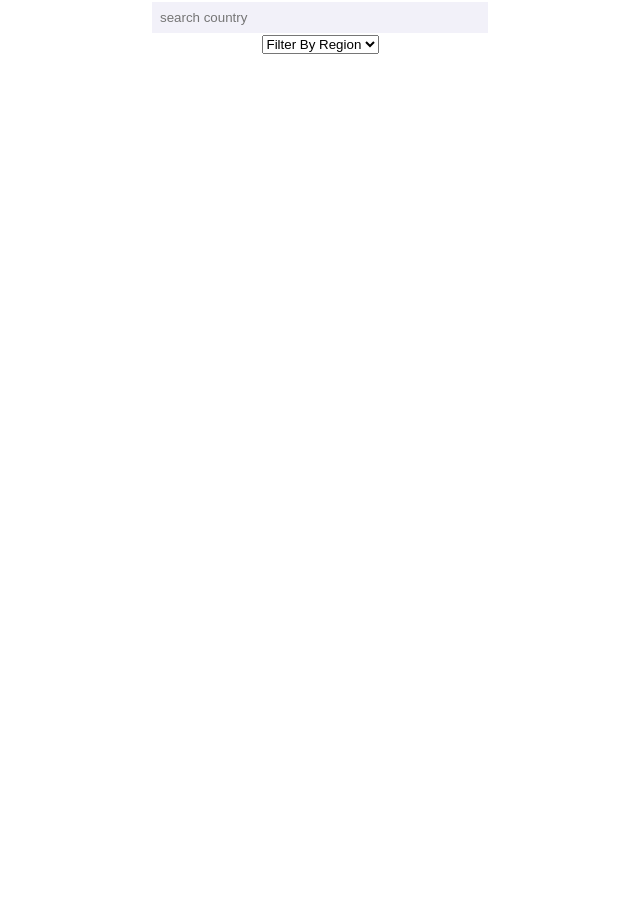
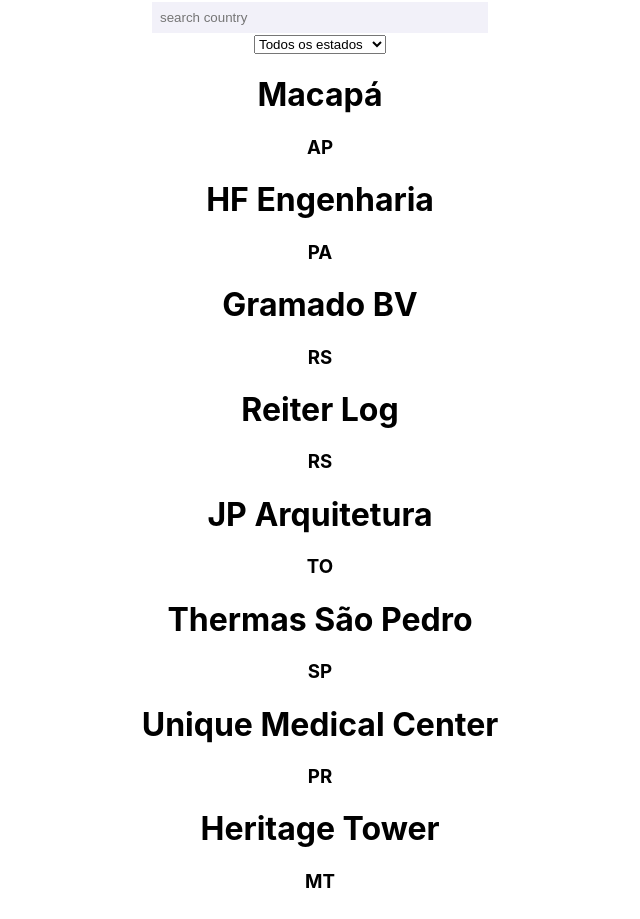
Before and after one commit to thefintz/CRIs-front, a React (Create React App) app: page / in a window 1280 px wide. Shown: the part 80-999 px from the top of the page, without its empty margins (320-960 px from the left). Before the commit the page ends 800 px from the top, so only its background shows below. Built offline with nearby package versions, Linux system fonts and the light colour scheme; no server answers.

Commit message:
added cris and search for state

```diff
--- /dev/null
+++ b/src/components/CRIsData.js
@@ -0,0 +1,405 @@
+const data = [
+  {
+    "nome": "Macapá",
+    "emissor": {
+      "nome": "Fortesec",
+      "cnpj": "12.979.898/0001-70"
+    },
+    "dataEmissao": "2022-01-28",
+    "dataVencimento": "2037-01-20",
+    "quantidadeEmitida": 92200,
+    "valorTotal": 92200000,
+    "ativos": [
+      {
+        "indexador": "IPCA",
+        "juros": "11%",
+        "cota": "senior"
+      },
+      {
+        "indexador": "IPCA",
+        "juros": "16%",
+        "cota": "subordinada"
+      }
+    ],
+    "termoSecuritizacao": "https://fortesec.com.br/wp/wp-content/uploads/2022/02/20220126_CRI_S685_690_Macapa_TS.pdf",
+    "localizacao": {
+      "rua": "",
+      "numero": "",
+      "bairro": "",
+      "cidade": "Macapá",
+      "estado": "AP"
+    },
+    "cedentes": [
+      {
+        "nome": "DUCA SERRA DESENVOLVIMENTO IMOBILIÁRIO LTDA.",
+        "cnpj": " 21.079.018/0001-09"
+      },
+      {
+        "nome": "LOTEAMENTO RESIDENCIAL E COMERCIAL ÁGUA MINERAL SPE LTDA.",
+        "cnpj": "20.818.568/0001-21"
+      },
+      {
+        "nome": "CCN MACAPÁ DESENVOLVIMENTO IMOBILIÁRIO LTDA",
+        "cnpj": "18.476.034/0001-12"
+      },
+      {
+        "nome": "LOTEAMENTO RESIDENCIAL E COMERCIAL TERRA NORTE LTDA",
+        "cnpj": "27.260.048/0001-95"
+      }
+    ]
+  },
+  {
+    "nome": "HF Engenharia",
+    "emissor": {
+      "nome": "Fortesec",
+      "cnpj": "12.979.898/0001-70"
+    },
+    "dataEmissao": "2022-01-27",
+    "dataVencimento": "2032-01-20",
+    "quantidadeEmitida": 7000,
+    "valorTotal": 7000000,
+    "ativos": [
+      {
+        "indexador": "IPCA",
+        "juros": "10%",
+        "cota": "senior"
+      },
+      {
+        "indexador": "IPCA",
+        "juros": "15%",
+        "cota": "subordinada"
+      }
+    ],
+    "termoSecuritizacao": "https://fortesec.com.br/wp/wp-content/uploads/2022/01/20220127_CRI_S701_704_HF_Engenharia_TS-1.pdf",
+    "aditamentos": [
+      "https://fortesec.com.br/wp/wp-content/uploads/2022/01/20220127_CRI_S701_704_HF_Engenharia_1Adit_TS-1.pdf"
+    ],
+    "localizacao": {
+      "rua": "",
+      "numero": "",
+      "bairro": "",
+      "cidade": "Capitão Poço",
+      "estado": "PA"
+    },
+    "cedentes": [
+      {
+        "nome": "HF ENGENHARIA E EMPREENDIMENTOS LTDA.",
+        "cnpj": "02.260.706/0001-18"
+      }
+    ]
+  },
+  {
+    "nome": "Gramado BV",
+    "emissor": {
+      "nome": "Fortesec",
+      "cnpj": "12.979.898/0001-70"
+    },
+    "dataEmissao": "2021-12-30",
+    "dataVencimento": "2028-12-20",
+    "quantidadeEmitida": 47000,
+    "valorTotal": 47000000,
+    "ativos": [
+      {
+        "indexador": "IPCA",
+        "juros": "10%",
+        "cota": "senior"
+      },
+      {
+        "indexador": "IPCA",
+        "juros": "15%",
+        "cota": "subordinada"
+      }
+    ],
+    "termoSecuritizacao": "https://fortesec.com.br/wp/wp-content/uploads/2022/01/20211229_CRI_S699_700_Gramado_BV_TS.pdf",
+    "aditamentos": [""],
+    "localizacao": {
+      "rua": "Avenida das Hortências",
+      "numero": "",
+      "bairro": "",
+      "cidade": "Gramado",
+      "estado": "RS"
+    },
+    "cedentes": [
+      {
+        "nome": "GRAMADO BV RESORT INCORPORAÇÕES SPE LTDA.",
+        "cnpj": "23.448.583/0001-13"
+      }
+    ]
+  },
+  {
+    "nome": "Reiter Log",
+    "emissor": {
+      "nome": "Fortesec",
+      "cnpj": "12.979.898/0001-70"
+    },
+    "dataEmissao": "2021-12-28",
+    "dataVencimento": "2025-12-20",
+    "quantidadeEmitida": 66500,
+    "valorTotal": 66500000,
+    "ativos": [
+      {
+        "indexador": "IPCA",
+        "juros": "8.50%",
+        "cota": ""
+      }
+    ],
+    "termoSecuritizacao": "https://fortesec.com.br/wp/wp-content/uploads/2022/01/20220121_CRI_S697_698_Reiter_Log_1o_Aditamento_TS.pdf",
+    "aditamentos": [""],
+    "localizacao": {
+      "rua": "Tabaí",
+      "numero": "",
+      "bairro": "Canoas",
+      "cidade": "Nova Santa Rita",
+      "estado": "RS"
+    },
+    "cedentes": [
+      {
+        "nome": "ESTÂNCIA DEL SUR AGROPECUÁRIA EIRELI",
+        "cnpj": "10.652.670/0001-46"
+      }
+    ]
+  },
+  {
+    "nome": "JP Arquitetura",
+    "emissor": {
+      "nome": "Fortesec",
+      "cnpj": "12.979.898/0001-70"
+    },
+    "dataEmissao": "2021-11-16",
+    "dataVencimento": "2026-11-20",
+    "quantidadeEmitida": 89000,
+    "valorTotal": 89000000,
+    "ativos": [
+      {
+        "indexador": "IPCA",
+        "juros": "10%",
+        "cota": "senior"
+      },
+      {
+        "indexador": "IPCA",
+        "juros": "15%",
+        "cota": "subordinada"
+      }
+    ],
+    "termoSecuritizacao": "https://fortesec.com.br/wp/wp-content/uploads/2021/11/20211117_CRI_S675_684_JP_Arquitetura_TS.pdf",
+    "aditamentos": [""],
+    "cedentes": [
+      {
+        "nome": "JP TORRE ESMERALDA EMPREENDIMENTO IMOBILIÁRIO SPE LTDA.",
+        "cnpj": "30.982.240/0001-08"
+      }
+    ],
+    "localizacao": {
+      "rua": "",
+      "numero": "",
+      "bairro": "",
+      "cidade": "Palmas",
+      "estado": "TO"
+    }
+  },
+  {
+    "nome": "Thermas São Pedro",
+    "emissor": {
+      "nome": "Fortesec",
+      "cnpj": "12.979.898/0001-70"
+    },
+    "dataEmissao": "2021-10-26",
+    "dataVencimento": "2032-08-20",
+    "quantidadeEmitida": 194000,
+    "valorTotal": 194000000,
+    "ativos": [
+      {
+        "indexador": "IPCA",
+        "juros": "10%",
+        "cota": "senior"
+      },
+      {
+        "indexador": "IPCA",
+        "juros": "17.5%",
+        "cota": "subordinada"
+      }
+    ],
+    "termoSecuritizacao": "https://fortesec.com.br/wp/wp-content/uploads/2021/10/20211021_CRI_S649_662_Thermas_-Sao_Pedro_TS.pdf",
+    "aditamentos": [""],
+    "cedentes": [
+      {
+        "nome": "WATER PARK SÃO PEDRO EMPREENDIMENTOS IMOBILIÁRIOS LTDA",
+        "cnpj": "28.633.654/0001-71"
+      },
+      {
+        "nome": "COMPANHIA HIPOTECÁRIA PIRATINI CHP,",
+        "cnpj": "18.282.093/0001-50"
+      }
+    ],
+    "localizacao": {
+      "rua": "",
+      "numero": "",
+      "bairro": "",
+      "cidade": "São Pedro",
+      "estado": "SP"
+    }
+  },
+  {
+    "nome": "Unique Medical Center",
+    "emissor": {
+      "nome": "Fortesec",
+      "cnpj": "12.979.898/0001-70"
+    },
+    "dataEmissao": "2021-10-25",
+    "dataVencimento": "2025-10-20",
+    "quantidadeEmitida": 46500,
+    "valorTotal": 46500000,
+    "ativos": [
+      {
+        "indexador": "IPCA",
+        "juros": "8.50%",
+        "cota": "senior"
+      },
+      {
+        "indexador": "IPCA",
+        "juros": "10.17%",
+        "cota": "subordinada"
+      }
+    ],
+    "termoSecuritizacao": "https://fortesec.com.br/wp/wp-content/uploads/2021/10/20211022_CRI_S663_674_Unique_Medical_TS.pdf",
+    "aditamentos": [""],
+    "cedentes": [
+      {
+        "nome": "CR INCORPORADORA DE IMÓVEIS LTDA",
+        "cnpj": "38.821.432/0001-36"
+      }
+    ],
+    "localizacao": {
+      "rua": "Av. Joaquim Duarte Moleirinho",
+      "numero": "3223",
+      "bairro": "Jardim Itália",
+      "cidade": "Maringá",
+      "estado": "PR"
+    }
+  },
+  {
+    "nome": "Heritage Tower",
+    "emissor": {
+      "nome": "Fortesec",
+      "cnpj": "12.979.898/0001-70"
+    },
+    "dataEmissao": "2021-09-30",
+    "dataVencimento": "2025-03-20",
+    "quantidadeEmitida": 37500,
+    "valorTotal": 37500000,
+    "ativos": [
+      {
+        "indexador": "IPCA",
+        "juros": "10%",
+        "cota": "senior"
+      },
+      {
+        "indexador": "IPCA",
+        "juros": "14,38%",
+        "cota": "subordinada"
+      }
+    ],
+    "termoSecuritizacao": "https://fortesec.com.br/wp/wp-content/uploads/2021/09/20210929_CRI_S628_637_Heritage_Tower_TS.pdf",
+    "aditamentos": [""],
+    "cedentes": [
+      {
+        "nome": "HERITAGE OFFICE CONSTRUTORA E INCORPORADORA SPE LTDA",
+        "cnpj": "34.194.267/0001-89"
+      }
+    ],
+    "localizacao": {
+      "rua": "",
+      "numero": "",
+      "bairro": "",
+      "cidade": "Rondonópolis",
+      "estado": "MT"
+    }
+  },
+  {
+    "nome": "Ingleses Beach",
+    "emissor": {
+      "nome": "Fortesec",
+      "cnpj": "12.979.898/0001-70"
+    },
+    "dataEmissao": "2021-09-22",
+    "dataVencimento": "2031-09-20",
+    "quantidadeEmitida": 146750,
+    "valorTotal": 146750000,
+    "ativos": [
+      {
+        "indexador": "IPCA",
+        "juros": "10%",
+        "cota": "senior"
+      },
+      {
+        "indexador": "IPCA",
+        "juros": "17.50%",
+        "cota": "subordinada"
+      }
+    ],
+    "termoSecuritizacao": "https://fortesec.com.br/wp/wp-content/uploads/2021/09/20210917_CRI_S628_637_Ingleses_Beach_TS.pdf",
+    "aditamentos": [""],
+    "cedentes": [
+      {
+        "nome": "JC COMPRA E VENDA DE IMÓVEIS LTDA.",
+        "cnpj": "27.242.827/0001-68"
+      },
+      {
+        "nome": "JCD EMPREENDIMENTOS E PARTICIPAÇÕES LTDA.",
+        "cnpj": "20.483.867/0001-52"
+      },
+      {
+        "nome": "JC ADMINISTRAÇÃO E INVESTIMENTOS SPE S.A",
+        "cnpj": "37.168.912/0001-87"
+      }
+    ],
+    "localizacao": {
+      "rua": "Estrada Dom João Becker",
+      "numero": "",
+      "bairro": "Ingleses",
+      "cidade": "Florianópolis",
+      "estado": "PR"
+    }
+  },
+  {
+    "nome": "Golden Laghetto",
+    "emissor": {
+      "nome": "Fortesec",
+      "cnpj": "12.979.898/0001-70"
+    },
+    "dataEmissao": "2021-09-10",
+    "dataVencimento": "2030-01-20",
+    "quantidadeEmitida": 160000,
+    "valorTotal": 160000000,
+    "ativos": [
+      {
+        "indexador": "IPCA",
+        "juros": "10%",
+        "cota": "senior"
+      },
+      {
+        "indexador": "IPCA",
+        "juros": "13.34%",
+        "cota": "subordinada"
+      }
+    ],
+    "termoSecuritizacao": "https://fortesec.com.br/wp/wp-content/uploads/2021/09/20210908_CRI_S638_639_Golden_Laghetto_TS.pdf",
+    "aditamentos": [""],
+    "cedentes": [
+      {
+        "nome": "GOLDEN LAGHETTO EMPREENDIMENTOS IMOBILIÁRIOS SPE LTDA",
+        "cnpj": "23.585.934/0001-38"
+      }
+    ],
+    "localizacao": {
+      "rua": "Rua Cel. João Correa",
+      "numero": "287",
+      "bairro": "Centro",
+      "cidade": "Gramado",
+      "estado": "RS"
+    }
+  }
+]
+
+
+export default data
--- a/src/components/CountryList.js
+++ b/src/components/CRIsList.js
@@ -1,14 +1,14 @@
 import React from 'react';
 
-const CountryList = ({countryList=[]}) => {
+const CRIsList = ({crisList=[]}) => {
   return (
     <>
-    { countryList.map((data,index) => {
+    { crisList.map((data,index) => {
         if (data) {
           return (
             <div key={data.name}>
-              <h1>{data.name}</h1>
-              <h3>{data.region}</h3>
+              <h1>{data.nome}</h1>
+              <h3>{data.localizacao.estado}</h3>
 	    </div>
     	   )
     	 }
@@ -18,4 +18,4 @@
   );
 }
 
-export default CountryList
+export default CRIsList
--- a/src/components/SearchPage.js
+++ b/src/components/SearchPage.js
@@ -1,40 +1,38 @@
 import React, { useState, useEffect } from 'react';
 import SearchBar from './SearchBar';
-import CountryList from './CountryList';
+import CRIsList from './CRIsList';
+import CRIsData from './CRIsData';
 
 const SearchPage = (props) => {
   const [input, setInput] = useState('');
-  const [countryListDefault, setCountryListDefault] = useState();
-  const [countryList, setCountryList] = useState();
+  const [crisListDefault, setCRIsListDefault] = useState();
+  const [crisList, setCRIsList] = useState();
 
   const fetchData = async () => {
-    return await fetch('https://restcountries.com/v2/all')
-      .then(response => response.json())
-      .then(data => {
-        setCountryList(data)
-        setCountryListDefault(data)
-      });
+    const data = CRIsData
+    setCRIsList(data)
+    setCRIsListDefault(data)
   }
 
   const updateInput = async (input) => {
-    const filtered = countryListDefault.filter(country => {
-      return country.name.toLowerCase().includes(input.toLowerCase())
+    const filtered = crisListDefault.filter(cri => {
+      return cri.name.toLowerCase().includes(input.toLowerCase())
     })
     setInput(input);
-    setCountryList(filtered);
+    setCRIsList(filtered);
   }
 
   const setRegion = async (filterParam) => {
     if (filterParam === 'All') {
-      const filtered = countryListDefault.filter(country => {
+      const filtered = crisListDefault.filter(cri => {
         return true
       })
-      setCountryList(filtered);
+      setCRIsList(filtered);
     } else {
-      const filtered = countryListDefault.filter(country => {
-        return country.region === filterParam
+      const filtered = crisListDefault.filter(cri => {
+        return cri.localizacao.estado === filterParam
       })
-      setCountryList(filtered);
+      setCRIsList(filtered);
     }
   }
 
@@ -60,16 +58,18 @@
           className="custom-select"
           aria-label="Filter Countries By Countries"
         >
-          <option value="All">Filter By Region</option>
-          <option value="Africa">Africa</option>
-          <option value="Americas">America</option>
-          <option value="Asia">Asia</option>
-          <option value="Europe">Europe</option>
-          <option value="Oceania">Oceania</option>
+          <option value="All">Todos os estados</option>
+          <option value="AP">Amapá</option>
+          <option value="PA">Pará</option>
+          <option value="RS">Rio Grande do Sul</option>
+          <option value="TO">Tocantings</option>
+          <option value="SP">São Paulo</option>
+          <option value="PR">Paraná</option>
+          <option value="MT">Mato Grosso</option>
         </select>
         <span className="focus"></span>
       </div>
-      <CountryList countryList={countryList} />
+      <CRIsList crisList={crisList} />
     </>
   );
 }
```
